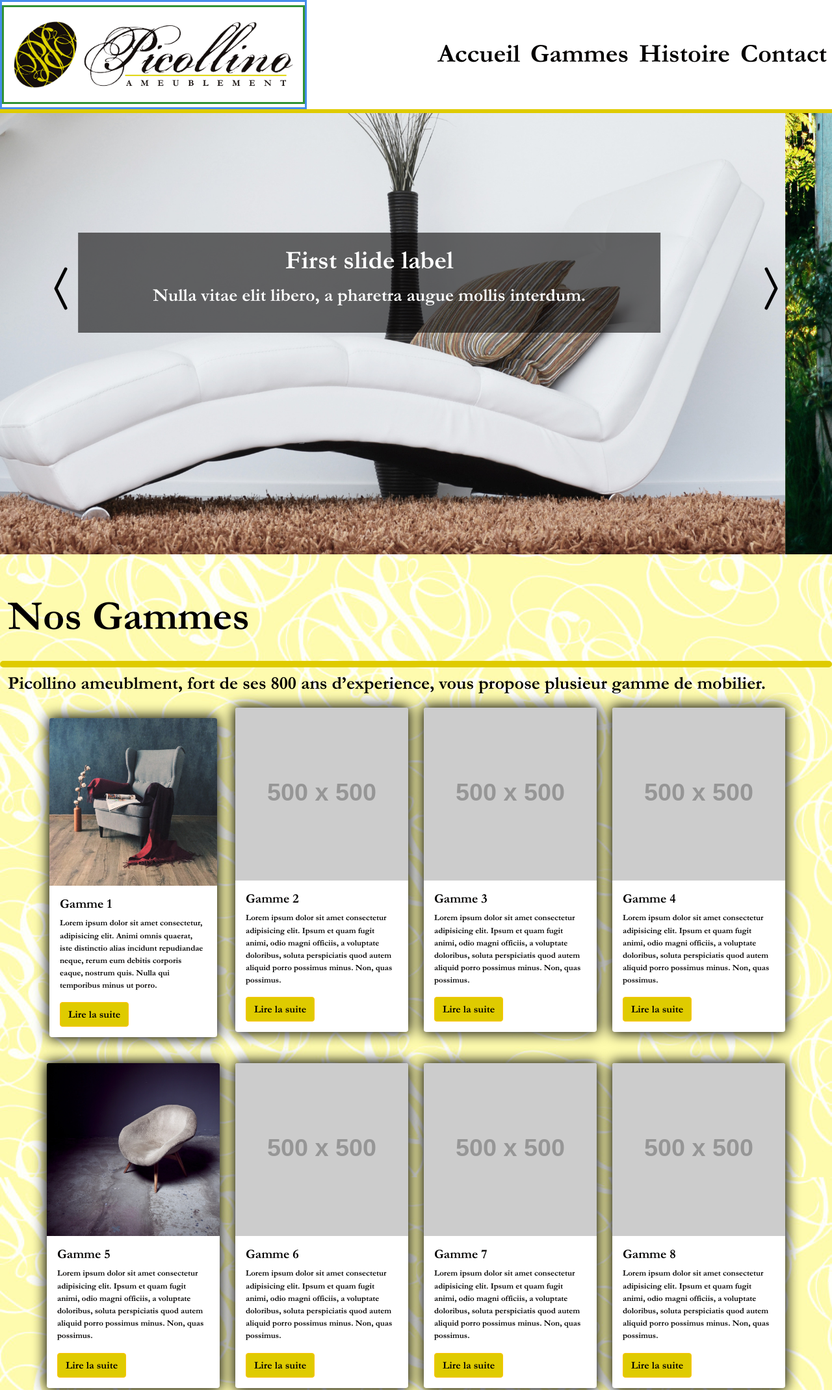
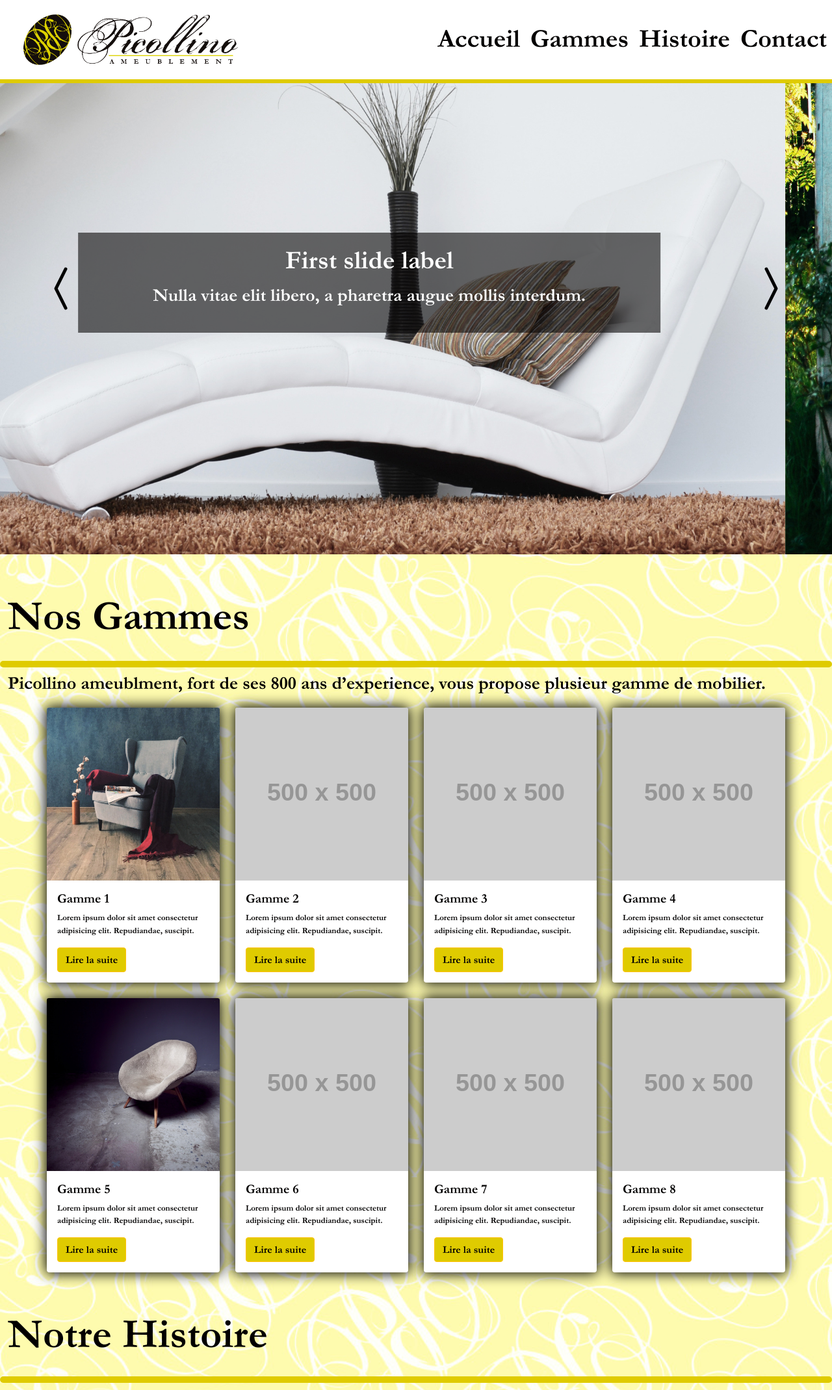
Before and after one commit to Mikail-Kalkan-Dev/Brief-1-Site-Vitrine-Picollino, a plain HTML site: page index.html in a window 1280 px wide. Shown: the top 2139 px of the page at 65% size. Drawn offline with nearby package versions, Linux system fonts and the light colour scheme; placeholder pictures from the web are drawn by us.

Commit message:
logo responsif

```diff
--- a/ASSETS/Css/style.css
+++ b/ASSETS/Css/style.css
@@ -45,12 +45,17 @@ a,
   color: #020000;
 }
 /*-------------------------------------------- NAV BAR----------------------------------------------------------- */
-.logo-test {
-  height: 19vh;
-  border: #2f9234 3px solid;
+.testImg {
+  object-fit: contain;
+}
+.lienBizard2 {
+  width: 40%;
 }
 .lienBizard {
-  border: #458deb 3px solid;
+  border: #dfcb00 3px solid;
+}
+.lienBizard > img {
+  width: 100%;
 }
 
 @media screen and (max-width: 640px) {
--- a/index.html
+++ b/index.html
@@ -20,15 +20,15 @@
     <!-- !!!!--------------------------------------!!!!_HEADER_!!!!-----------------------------------------!!!! -->
     <header>
       <nav class="navbar navbar-expand-lg fixed-top navbar-light bg-white">
-        <a class="navbar-brand lienBizard" href="#">
+        <a class="navbar-brand lienBizard2 ml-4" href="#">
           <img
             src="ASSETS/images/logo.png"
-            class="d-inline-block align-center logo-test"
-            alt="logo du site"
+            class="img-fluid testImg"
+            alt="Responsive image"
           />
         </a>
         <button
-          class="navbar-toggler"
+          class="navbar-toggler mr-4"
           data-toggle="collapse"
           data-target="#navbarMenu"
         >
@@ -177,20 +177,18 @@
         class="row row-cols-1 row-cols-md-4 row-cols-sm-2 g-4 mx-5"
       >
         <!-- ****CARD GAME 1**** -->
-        <div class="col fSize1 p-3">
+        <div class="col fSize1">
           <div class="card ombre">
             <img
               src="ASSETS/images/IMG1/card1.jpg"
               class="card-img-top"
-              alt="image de carte 1 fauteuille"
+              alt="Image exemple Gamme 1"
             />
             <div class="card-body">
               <h5 class="card-title">Gamme 1</h5>
               <p class="card-text">
-                Lorem ipsum dolor sit amet consectetur, adipisicing elit. Animi
-                omnis quaerat, iste distinctio alias incidunt repudiandae neque,
-                rerum eum debitis corporis eaque, nostrum quis. Nulla qui
-                temporibus minus ut porro.
+                Lorem ipsum dolor sit amet consectetur adipisicing elit.
+                Repudiandae, suscipit.
               </p>
               <!-- Button trigger modal -->
               <button
@@ -264,10 +262,8 @@
             <div class="card-body">
               <h5 class="card-title">Gamme 2</h5>
               <p class="card-text">
-                Lorem ipsum dolor sit amet consectetur adipisicing elit. Ipsum
-                et quam fugit animi, odio magni officiis, a voluptate doloribus,
-                soluta perspiciatis quod autem aliquid porro possimus minus.
-                Non, quas possimus.
+                Lorem ipsum dolor sit amet consectetur adipisicing elit.
+                Repudiandae, suscipit.
               </p>
               <!-- Button trigger modal -->
               <button
@@ -308,10 +304,7 @@
                       />
                       <p>
                         Lorem ipsum dolor sit amet consectetur adipisicing elit.
-                        Similique, delectus ipsam laudantium impedit rerum, id
-                        pariatur unde ipsum autem quibusdam harum facere nisi
-                        reprehenderit cupiditate dolorum incidunt quo ea
-                        inventore.
+                        Repudiandae, suscipit.
                       </p>
                     </div>
                     <div class="modal-footer">
@@ -341,10 +334,8 @@
             <div class="card-body">
               <h5 class="card-title">Gamme 3</h5>
               <p class="card-text">
-                Lorem ipsum dolor sit amet consectetur adipisicing elit. Ipsum
-                et quam fugit animi, odio magni officiis, a voluptate doloribus,
-                soluta perspiciatis quod autem aliquid porro possimus minus.
-                Non, quas possimus.
+                Lorem ipsum dolor sit amet consectetur adipisicing elit.
+                Repudiandae, suscipit.
               </p>
               <!-- Button trigger modal -->
               <button
@@ -385,10 +376,7 @@
                       />
                       <p>
                         Lorem ipsum dolor sit amet consectetur adipisicing elit.
-                        Similique, delectus ipsam laudantium impedit rerum, id
-                        pariatur unde ipsum autem quibusdam harum facere nisi
-                        reprehenderit cupiditate dolorum incidunt quo ea
-                        inventore.
+                        Repudiandae, suscipit.
                       </p>
                     </div>
                     <div class="modal-footer">
@@ -418,10 +406,8 @@
             <div class="card-body">
               <h5 class="card-title">Gamme 4</h5>
               <p class="card-text">
-                Lorem ipsum dolor sit amet consectetur adipisicing elit. Ipsum
-                et quam fugit animi, odio magni officiis, a voluptate doloribus,
-                soluta perspiciatis quod autem aliquid porro possimus minus.
-                Non, quas possimus.
+                Lorem ipsum dolor sit amet consectetur adipisicing elit.
+                Repudiandae, suscipit.
               </p>
               <!-- Button trigger modal -->
               <button
@@ -462,10 +448,7 @@
                       />
                       <p>
                         Lorem ipsum dolor sit amet consectetur adipisicing elit.
-                        Similique, delectus ipsam laudantium impedit rerum, id
-                        pariatur unde ipsum autem quibusdam harum facere nisi
-                        reprehenderit cupiditate dolorum incidunt quo ea
-                        inventore.
+                        Repudiandae, suscipit.
                       </p>
                     </div>
                     <div class="modal-footer">
@@ -495,10 +478,8 @@
             <div class="card-body">
               <h5 class="card-title">Gamme 5</h5>
               <p class="card-text">
-                Lorem ipsum dolor sit amet consectetur adipisicing elit. Ipsum
-                et quam fugit animi, odio magni officiis, a voluptate doloribus,
-                soluta perspiciatis quod autem aliquid porro possimus minus.
-                Non, quas possimus.
+                Lorem ipsum dolor sit amet consectetur adipisicing elit.
+                Repudiandae, suscipit.
               </p>
               <!-- Button trigger modal -->
               <button
@@ -539,10 +520,7 @@
                       />
                       <p>
                         Lorem ipsum dolor sit amet consectetur adipisicing elit.
-                        Similique, delectus ipsam laudantium impedit rerum, id
-                        pariatur unde ipsum autem quibusdam harum facere nisi
-                        reprehenderit cupiditate dolorum incidunt quo ea
-                        inventore.
+                        Repudiandae, suscipit.
                       </p>
                     </div>
                     <div class="modal-footer">
@@ -572,10 +550,8 @@
             <div class="card-body">
               <h5 class="card-title">Gamme 6</h5>
               <p class="card-text">
-                Lorem ipsum dolor sit amet consectetur adipisicing elit. Ipsum
-                et quam fugit animi, odio magni officiis, a voluptate doloribus,
-                soluta perspiciatis quod autem aliquid porro possimus minus.
-                Non, quas possimus.
+                Lorem ipsum dolor sit amet consectetur adipisicing elit.
+                Repudiandae, suscipit.
               </p>
               <!-- Button trigger modal -->
               <button
@@ -616,10 +592,7 @@
                       />
                       <p>
                         Lorem ipsum dolor sit amet consectetur adipisicing elit.
-                        Similique, delectus ipsam laudantium impedit rerum, id
-                        pariatur unde ipsum autem quibusdam harum facere nisi
-                        reprehenderit cupiditate dolorum incidunt quo ea
-                        inventore.
+                        Repudiandae, suscipit.
                       </p>
                     </div>
                     <div class="modal-footer">
@@ -649,10 +622,8 @@
             <div class="card-body">
               <h5 class="card-title">Gamme 7</h5>
               <p class="card-text">
-                Lorem ipsum dolor sit amet consectetur adipisicing elit. Ipsum
-                et quam fugit animi, odio magni officiis, a voluptate doloribus,
-                soluta perspiciatis quod autem aliquid porro possimus minus.
-                Non, quas possimus.
+                Lorem ipsum dolor sit amet consectetur adipisicing elit.
+                Repudiandae, suscipit.
               </p>
               <!-- Button trigger modal -->
               <button
@@ -693,10 +664,7 @@
                       />
                       <p>
                         Lorem ipsum dolor sit amet consectetur adipisicing elit.
-                        Similique, delectus ipsam laudantium impedit rerum, id
-                        pariatur unde ipsum autem quibusdam harum facere nisi
-                        reprehenderit cupiditate dolorum incidunt quo ea
-                        inventore.
+                        Repudiandae, suscipit.
                       </p>
                     </div>
                     <div class="modal-footer">
@@ -726,10 +694,8 @@
             <div class="card-body">
               <h5 class="card-title">Gamme 8</h5>
               <p class="card-text">
-                Lorem ipsum dolor sit amet consectetur adipisicing elit. Ipsum
-                et quam fugit animi, odio magni officiis, a voluptate doloribus,
-                soluta perspiciatis quod autem aliquid porro possimus minus.
-                Non, quas possimus.
+                Lorem ipsum dolor sit amet consectetur adipisicing elit.
+                Repudiandae, suscipit.
               </p>
               <!-- Button trigger modal -->
               <button
@@ -770,10 +736,7 @@
                       />
                       <p>
                         Lorem ipsum dolor sit amet consectetur adipisicing elit.
-                        Similique, delectus ipsam laudantium impedit rerum, id
-                        pariatur unde ipsum autem quibusdam harum facere nisi
-                        reprehenderit cupiditate dolorum incidunt quo ea
-                        inventore.
+                        Repudiandae, suscipit.
                       </p>
                     </div>
                     <div class="modal-footer">
@@ -806,10 +769,10 @@
       </div>
       <div
         id="cardGamme"
-        class="row row-cols-1 row-cols-md-3 row-cols-sm-1 g-4 border border-1"
+        class="row row-cols-1 row-cols-md-3 row-cols-sm-1 g-4"
       >
         <!-- ****CARD ROND 1**** -->
-        <div class="col p-5 border border-dark border-2">
+        <div class="col p-5">
           <div class="card h-100 bg-transparent text-center">
             <div class="container p-5">
               <img
@@ -832,7 +795,7 @@
         </div>
 
         <!-- ****CARD ROND 2**** -->
-        <div class="col p-5 border border-dark border-2">
+        <div class="col p-5">
           <div class="card h-100 bg-transparent text-center">
             <div class="container p-5">
               <img
@@ -855,7 +818,7 @@
         </div>
 
         <!-- ****CARD ROND 3**** -->
-        <div class="col p-5 border border-dark border-2"">
+        <div class="col p-5">
           <div class="card h-100 text-center bg-transparent">
             <div class="container p-5">
               <img
@@ -1036,12 +999,10 @@
         <div class="row row-cols-1 row-cols-md-3 row-cols-sm-1 g-4">
           <div class="col">
             <div class="card h-100">
-
-              <a class="navbar-brand" href="#">
+              <a class="lienBizard" href="#">
                 <img
                   src="ASSETS/images/logo.png"
-                  height="100"
-                  class="d-inline-block align-center"
+                  class="logo-test"
                   alt="logo du site"
                 />
               </a>
```
